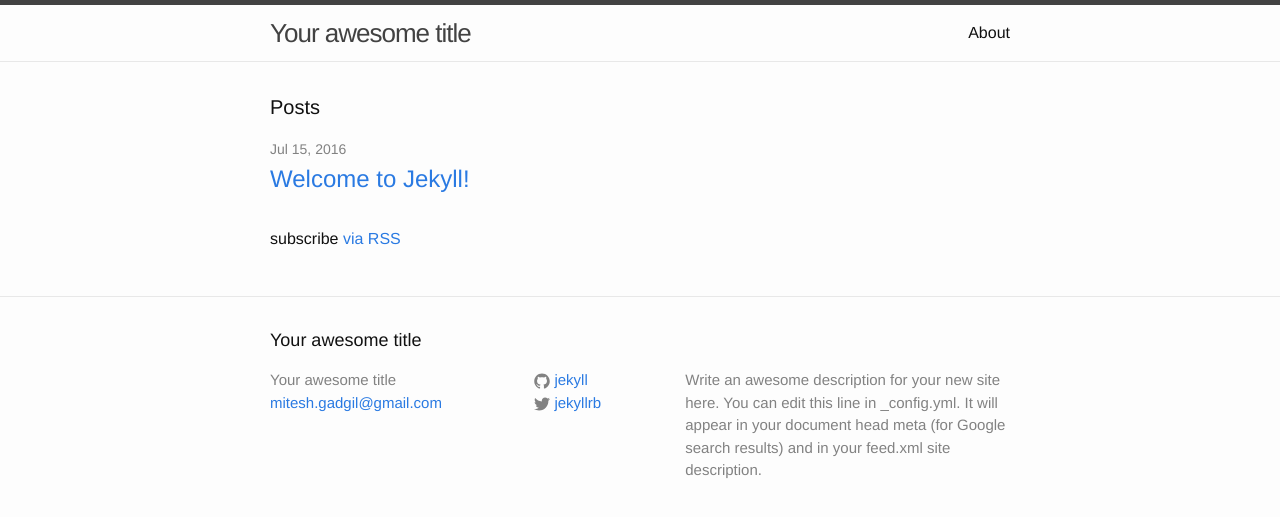
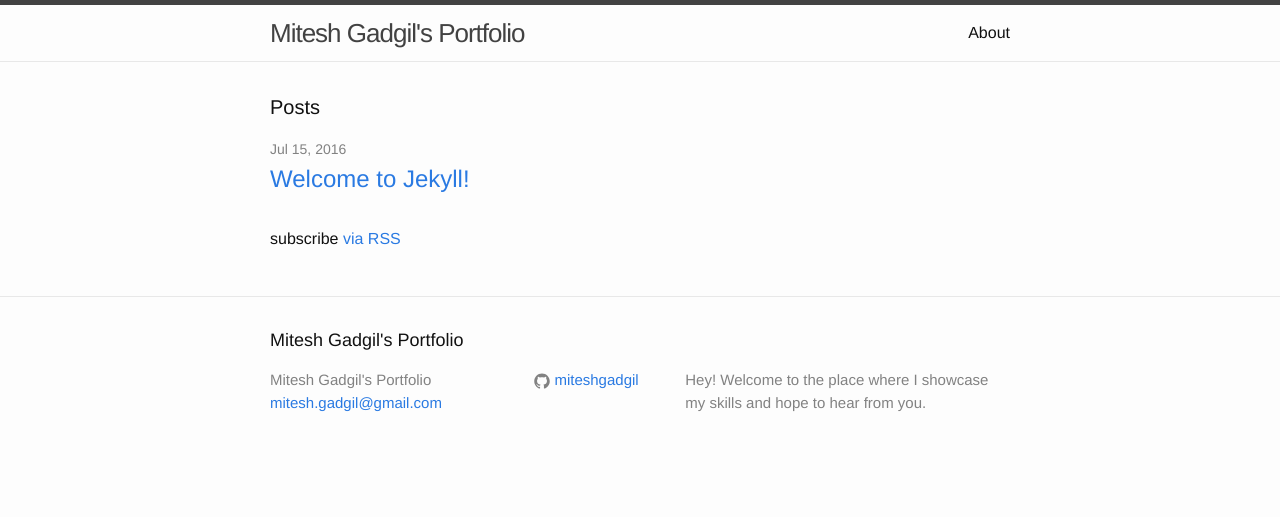
Before and after one commit to miteshgadgil/miteshgadgil_jekyll.github.io, a Jekyll site: the page built from index.html, in a window 1280 px wide. Shown: the top 517 px of the page. Built offline with Jekyll 4.4.1, drawn with Linux system fonts in a browser that asks for light colours.

Commit message:
Update _config.yml
Updated title and description

```diff
--- a/_config.yml
+++ b/_config.yml
@@ -6,16 +6,13 @@
 # 'jekyll serve'. If you change this file, please restart the server process.
 
 # Site settings
-title: Your awesome title
+title: Mitesh Gadgil's Portfolio
 email: mitesh.gadgil@gmail.com
-description: > # this means to ignore newlines until "baseurl:"
-  Write an awesome description for your new site here. You can edit this
-  line in _config.yml. It will appear in your document head meta (for
-  Google search results) and in your feed.xml site description.
+description: Hey! Welcome to the place where I showcase my skills and hope to hear from you.
 baseurl: "" # the subpath of your site, e.g. /blog
 url: "http://yourdomain.com" # the base hostname & protocol for your site
-twitter_username: jekyllrb
-github_username:  jekyll
+#twitter_username: jekyllrb
+github_username:  miteshgadgil
 
 # Build settings
 markdown: kramdown
```
